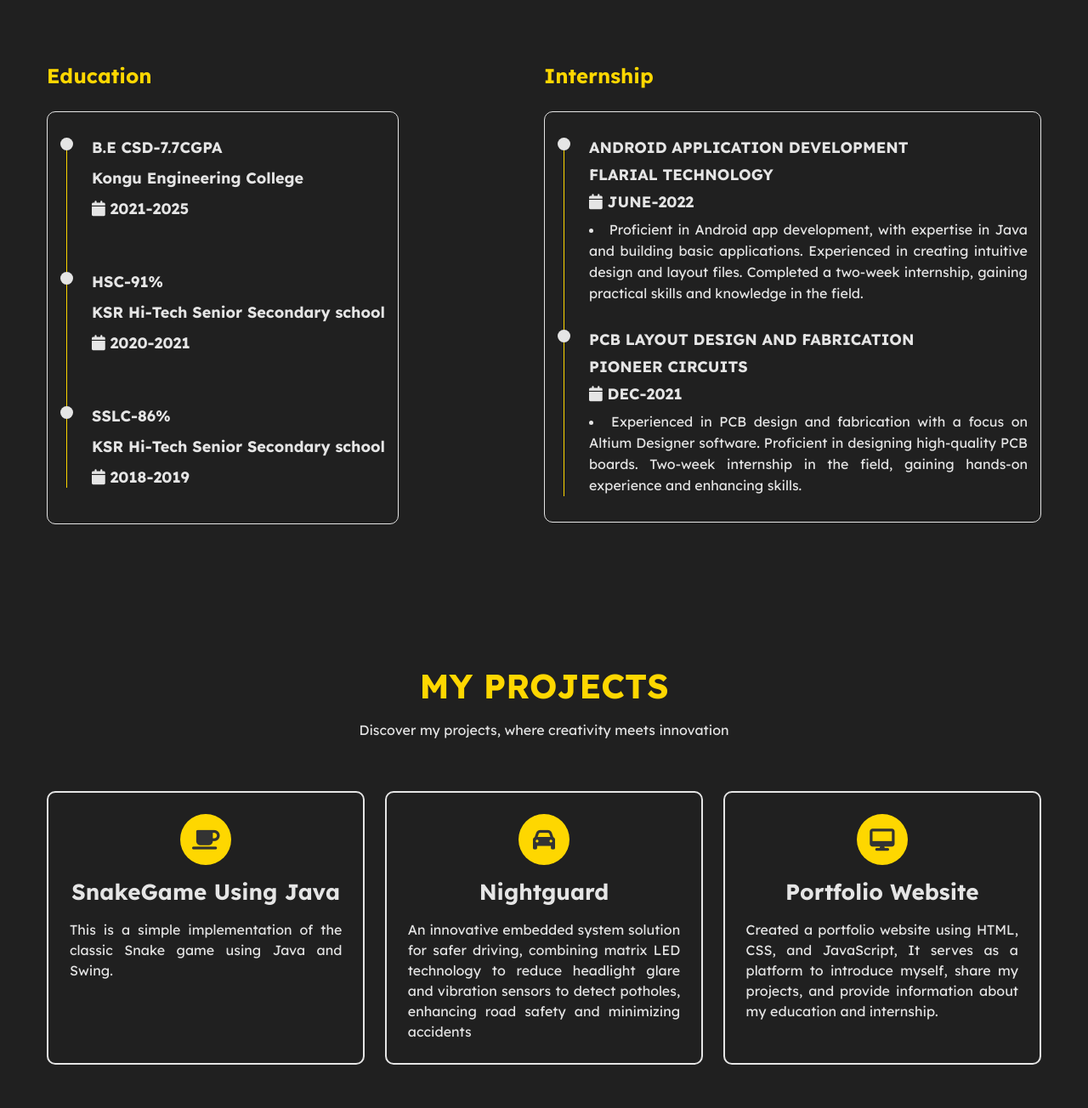
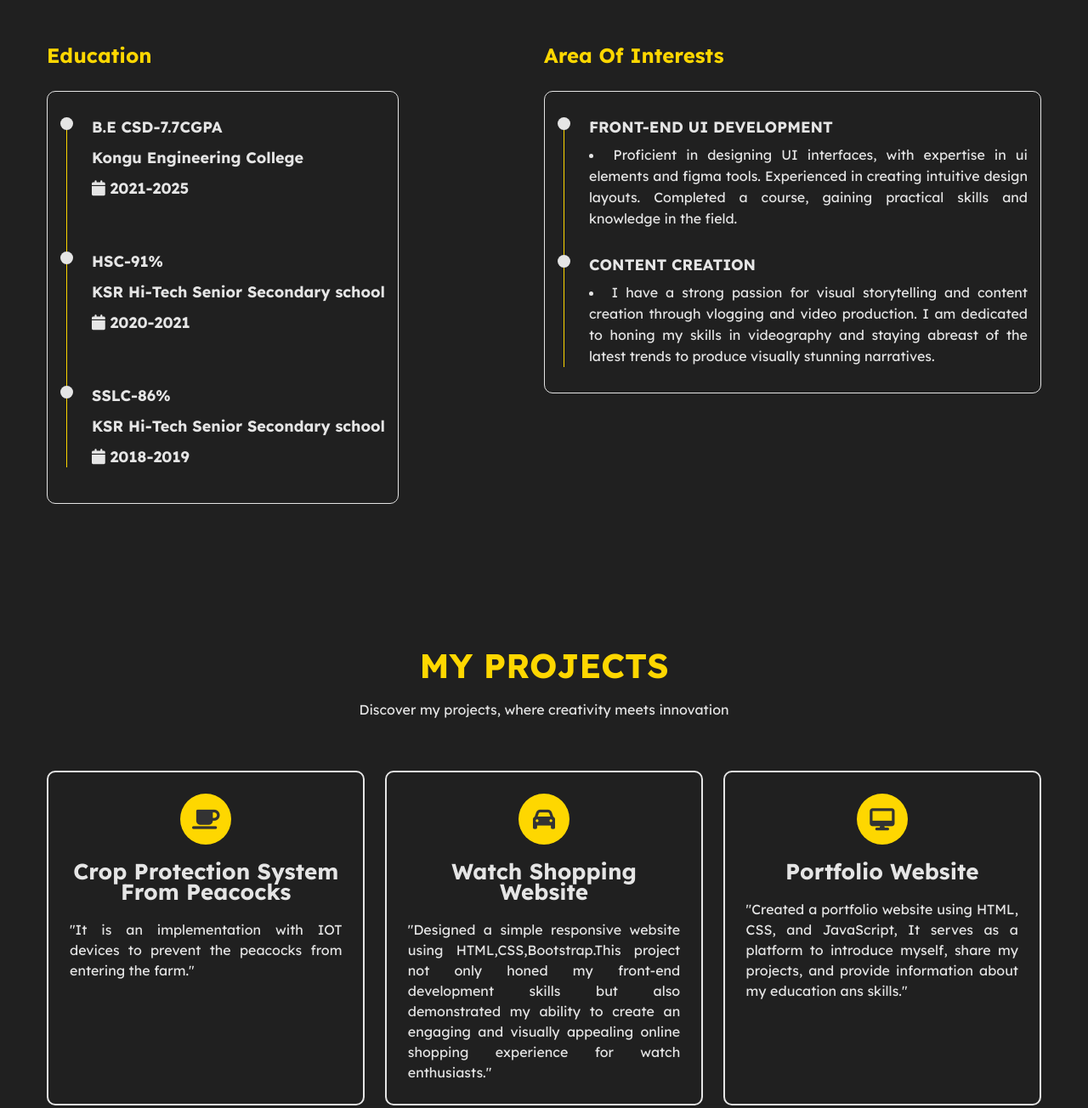
Before and after one commit to kishoreAk1216/portfolio, a plain HTML site: page index.html in a window 1280 px wide. Shown: the part 939-2243 px from the top of the page at 85% size. Drawn offline with nearby package versions, Linux system fonts and the light colour scheme.

Commit message:
Update index.html

```diff
--- a/index.html
+++ b/index.html
@@ -4,7 +4,7 @@
     <meta charset="UTF-8">
     <meta http-equiv="X-UA-Compatible" content="IE=edge">
     <meta name="viewport" content="width=device-width, initial-scale=1.0">
-    <title>Kishore</title>
+    <title>Kishore Sellapandian</title>
     <link rel="icon" href="https://i.ibb.co/zRsTj3p/Frame-1-37.png">
 
 
@@ -46,13 +46,13 @@
             <img src="website1/profile.jpg" alt="profile picture">
         </div>
         <div class="profile-text">
-            <h5>Hi I'm </h5><br>
+            <h5>Hi Guys, I'm </h5><br>
             <h1>Kishore</h1><br>
-            <p>Welcome to my portfolio website! I'm a passionate and aspiring software engineer with a strong desire to create innovative solutions and push the boundaries of technology.With a deep love for coding and problem-solving, I am constantly seeking opportunities to learn and grow in this ever-evolving field</p>
+            <p>Welcome to my portfolio website! I'm an aspiring software engineer with quite good software development skils. I am passionate in making videos(vlogs) too, I am interested in seeking opportunities to learn and grow in this ever-evolving field.</p>
 
             <div class="btn-group">
                 <a href="website1/kishore resume.pdf" class="btn   active">Download CV</a>
-                <a href="mailto:kishorepk54@gmail.com" class="btn">Contact</a>
+                <a href="mailto:kishorepk54@gmail.com" class="btn">Contact me</a>
             </div>
 
             <div class="social">
@@ -140,7 +140,7 @@
                     </div>
                 </div>
                 <div class="internship">
-                    <h3 class="title">Internship</h3>
+                    <h3 class="title">Area Of Interests</h3>
                     <div class="row">
                         <div class="timeline-box">
                             <div class="timeline">
@@ -149,24 +149,17 @@
                                 <div class="timeline-item">
                                     <div class="circle-dot"></div>
                                     <h3 class="timeline-title">
-                                        ANDROID APPLICATION DEVELOPMENT
+                                        FRONT-END UI DEVELOPMENT
                                     </h3>
-                                    <h4 class="timeline-title">FLARIAL TECHNOLOGY</h4>
-                                    <h4 class="timeline-title">
-                                        <i class="fa fa-calendar"></i> JUNE-2022
-                                    </h4>
-                                    <li class="timeline-text">Proficient in Android app development, with expertise in Java and building basic applications. Experienced in creating intuitive design and layout files. Completed a two-week internship, gaining practical skills and knowledge in the field.
+                                    <li class="timeline-text">Proficient in designing UI interfaces, with expertise in ui elements and figma tools. Experienced in creating intuitive design layouts. Completed a course, gaining practical skills and knowledge in the field.
                                     </li>
                                 </div>
+
                                 <!-- Timeline-item -->
                                 <div class="timeline-item">
                                     <div class="circle-dot"></div>
-                                    <h3 class="timeline-title">PCB LAYOUT DESIGN AND FABRICATION</h3>
-                                    <h4 class="timeline-title">PIONEER CIRCUITS</h4>
-                                    <h4 class="timeline-title">
-                                        <i class="fa fa-calendar"></i> DEC-2021
-                                    </h4>
-                                    <li class="timeline-text">Experienced in PCB design and fabrication with a focus on Altium Designer software. Proficient in designing high-quality PCB boards. Two-week internship in the field, gaining hands-on experience and enhancing skills.</li>
+                                    <h3 class="timeline-title">CONTENT CREATION</h3>
+                                    <li class="timeline-text">I have a strong passion for visual storytelling and content creation through vlogging and video production. I am dedicated to honing my skills in videography and staying abreast of the latest trends to produce visually stunning narratives.</li>
                                 </div>
 
                             </div>
@@ -189,20 +182,20 @@
                 <!-- 1st Project -->
                 <div class="project">
                     <i class="fa fa-coffee"></i>
-                    <h4>SnakeGame Using Java</h4>
-                    <p>This is a simple implementation of the classic Snake game using Java and Swing.</p>
+                    <h4>Crop Protection System from Peacocks</h4>
+                    <p>"It is an implementation with IOT devices to prevent the peacocks from entering the farm."</p>
                 </div>
                  <!-- 2nd Project -->
                  <div class="project">
                     <i class="fa fa-car"></i>
-                    <h4>Nightguard</h4>
-                    <p>An innovative embedded system solution for safer driving, combining matrix LED technology to reduce headlight glare and vibration sensors to detect potholes, enhancing road safety and minimizing accidents</p>
+                    <h4>Watch Shopping Website</h4>
+                    <p>"Designed a simple responsive website using HTML,CSS,Bootstrap.This project not only honed my front-end development skills but also demonstrated my ability to create an engaging and visually appealing online shopping experience for watch enthusiasts."</p>
                 </div>
                 <!-- 3rd Project -->
                 <div class="project">
                     <i class="fa fa-desktop"></i>
                     <h4>Portfolio Website</h4>
-                    <p>Created a portfolio website using HTML, CSS, and JavaScript, It serves as a platform to introduce myself, share my projects, and provide information about my  education and internship.</p>
+                    <p>"Created a portfolio website using HTML, CSS, and JavaScript, It serves as a platform to introduce myself, share my projects, and provide information about my education ans skills."</p>
                 </div>
 
             </div>
@@ -238,7 +231,7 @@
 
     <!-------------------------- Footer section -------------------------->
    <footer class="footer">
-    <small class="message">Thanks for visiting and happy coding!</small>
+    <small class="message">Thanks for visiting !!</small>
     <small class="copyright">&copy; Copyright 2023. All rights reserved.</small>
    </footer>
 
```
